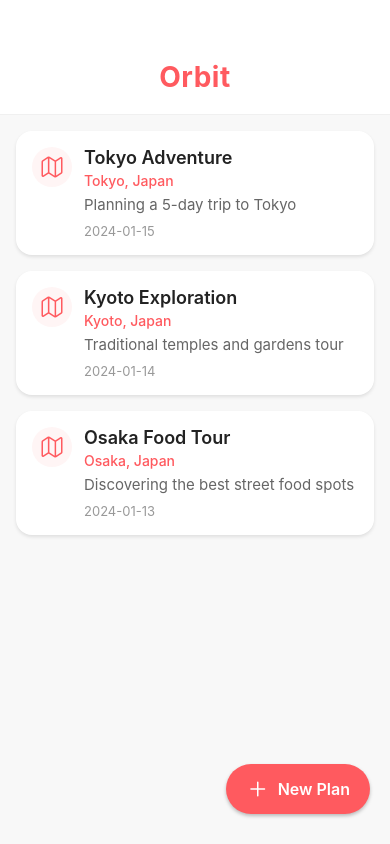
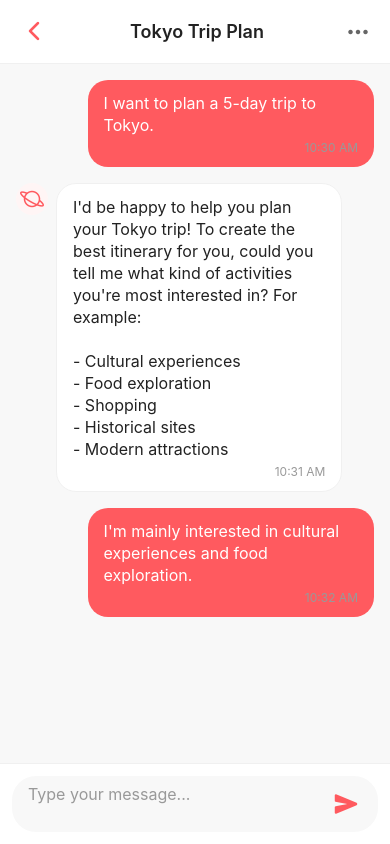
Before and after one commit to BobbyWang0120/orbit_mobile, a React Native app: screen /Chat in a window 390 px wide. Built offline with nearby package versions, Linux system fonts and the light colour scheme.

Commit message:
创建了初步的聊天界面

```diff
--- a/App.tsx
+++ b/App.tsx
@@ -1,12 +1,28 @@
 import { StatusBar } from 'expo-status-bar';
 import { SafeAreaProvider } from 'react-native-safe-area-context';
+import { NavigationContainer } from '@react-navigation/native';
+import { createNativeStackNavigator } from '@react-navigation/native-stack';
 import HomeScreen from './src/screens/HomeScreen';
+import ChatScreen from './src/screens/ChatScreen';
+import { RootStackParamList } from './src/navigation/types';
+
+const Stack = createNativeStackNavigator<RootStackParamList>();
 
 export default function App() {
   return (
     <SafeAreaProvider>
-      <StatusBar style="dark" />
-      <HomeScreen />
+      <NavigationContainer>
+        <StatusBar style="dark" />
+        <Stack.Navigator
+          screenOptions={{
+            headerShown: false,
+            animation: 'slide_from_right',
+          }}
+        >
+          <Stack.Screen name="Home" component={HomeScreen} />
+          <Stack.Screen name="Chat" component={ChatScreen} />
+        </Stack.Navigator>
+      </NavigationContainer>
     </SafeAreaProvider>
   );
 }
--- a/package.json
+++ b/package.json
@@ -10,11 +10,15 @@
   },
   "dependencies": {
     "@expo/vector-icons": "^14.0.4",
+    "@react-navigation/native": "^7.0.9",
+    "@react-navigation/native-stack": "^7.1.10",
     "expo": "~52.0.11",
     "expo-status-bar": "~2.0.0",
     "react": "18.3.1",
     "react-native": "0.76.3",
-    "react-native-safe-area-context": "^4.14.0"
+    "react-native-gesture-handler": "^2.21.2",
+    "react-native-safe-area-context": "^4.14.0",
+    "react-native-screens": "^4.3.0"
   },
   "devDependencies": {
     "@babel/core": "^7.25.2",
--- /dev/null
+++ b/src/navigation/types.ts
@@ -0,0 +1,5 @@
+// 导航参数类型定义
+export type RootStackParamList = {
+  Home: undefined;
+  Chat: undefined;
+};
--- /dev/null
+++ b/src/screens/ChatScreen.tsx
@@ -0,0 +1,217 @@
+import React from 'react';
+import {
+  View,
+  Text,
+  StyleSheet,
+  TextInput,
+  TouchableOpacity,
+  FlatList,
+  KeyboardAvoidingView,
+  Platform,
+} from 'react-native';
+import { Ionicons } from '@expo/vector-icons';
+import { SafeAreaView } from 'react-native-safe-area-context';
+
+// 模拟的聊天消息数据
+const mockMessages = [
+  {
+    id: '1',
+    type: 'user',
+    message: 'I want to plan a 5-day trip to Tokyo.',
+    timestamp: '10:30 AM',
+  },
+  {
+    id: '2',
+    type: 'ai',
+    message: 'I\'d be happy to help you plan your Tokyo trip! To create the best itinerary for you, could you tell me what kind of activities you\'re most interested in? For example:\n\n- Cultural experiences\n- Food exploration\n- Shopping\n- Historical sites\n- Modern attractions',
+    timestamp: '10:31 AM',
+  },
+  {
+    id: '3',
+    type: 'user',
+    message: 'I\'m mainly interested in cultural experiences and food exploration.',
+    timestamp: '10:32 AM',
+  },
+];
+
+// 消息气泡组件
+const MessageBubble = ({ message, type, timestamp }: {
+  message: string;
+  type: 'user' | 'ai';
+  timestamp: string;
+}) => (
+  <View style={[styles.messageContainer, type === 'user' ? styles.userMessage : styles.aiMessage]}>
+    {type === 'ai' && (
+      <View style={styles.avatarContainer}>
+        <Ionicons name="planet-outline" size={24} color="#FF5A5F" />
+      </View>
+    )}
+    <View style={[
+      styles.messageBubble,
+      type === 'user' ? styles.userBubble : styles.aiBubble
+    ]}>
+      <Text style={[
+        styles.messageText,
+        type === 'user' ? styles.userText : styles.aiText
+      ]}>{message}</Text>
+      <Text style={styles.timestamp}>{timestamp}</Text>
+    </View>
+  </View>
+);
+
+const ChatScreen = () => {
+  return (
+    <SafeAreaView style={styles.container}>
+      {/* 顶部导航栏 */}
+      <View style={styles.header}>
+        <TouchableOpacity style={styles.backButton}>
+          <Ionicons name="chevron-back" size={28} color="#FF5A5F" />
+        </TouchableOpacity>
+        <Text style={styles.headerTitle}>Tokyo Trip Plan</Text>
+        <TouchableOpacity style={styles.menuButton}>
+          <Ionicons name="ellipsis-horizontal" size={24} color="#666" />
+        </TouchableOpacity>
+      </View>
+
+      {/* 聊天消息列表 */}
+      <FlatList
+        data={mockMessages}
+        keyExtractor={(item) => item.id}
+        renderItem={({ item }) => (
+          <MessageBubble
+            message={item.message}
+            type={item.type}
+            timestamp={item.timestamp}
+          />
+        )}
+        contentContainerStyle={styles.messagesList}
+      />
+
+      {/* 底部输入框 */}
+      <KeyboardAvoidingView
+        behavior={Platform.OS === 'ios' ? 'padding' : undefined}
+        style={styles.inputContainer}
+      >
+        <View style={styles.inputWrapper}>
+          <TextInput
+            style={styles.input}
+            placeholder="Type your message..."
+            multiline
+            placeholderTextColor="#999"
+          />
+          <TouchableOpacity style={styles.sendButton}>
+            <Ionicons name="send" size={24} color="#FF5A5F" />
+          </TouchableOpacity>
+        </View>
+      </KeyboardAvoidingView>
+    </SafeAreaView>
+  );
+};
+
+const styles = StyleSheet.create({
+  container: {
+    flex: 1,
+    backgroundColor: '#f8f8f8',
+  },
+  header: {
+    flexDirection: 'row',
+    alignItems: 'center',
+    justifyContent: 'space-between',
+    paddingHorizontal: 16,
+    paddingVertical: 12,
+    backgroundColor: '#fff',
+    borderBottomWidth: 1,
+    borderBottomColor: '#f0f0f0',
+  },
+  backButton: {
+    padding: 4,
+  },
+  headerTitle: {
+    fontSize: 18,
+    fontWeight: '600',
+    color: '#222',
+  },
+  menuButton: {
+    padding: 4,
+  },
+  messagesList: {
+    paddingHorizontal: 16,
+    paddingVertical: 8,
+  },
+  messageContainer: {
+    flexDirection: 'row',
+    marginVertical: 8,
+    maxWidth: '80%',
+  },
+  userMessage: {
+    alignSelf: 'flex-end',
+  },
+  aiMessage: {
+    alignSelf: 'flex-start',
+  },
+  avatarContainer: {
+    width: 32,
+    height: 32,
+    borderRadius: 16,
+    backgroundColor: '#fff5f5',
+    justifyContent: 'center',
+    alignItems: 'center',
+    marginRight: 8,
+  },
+  messageBubble: {
+    borderRadius: 20,
+    paddingHorizontal: 16,
+    paddingVertical: 12,
+    maxWidth: '100%',
+  },
+  userBubble: {
+    backgroundColor: '#FF5A5F',
+  },
+  aiBubble: {
+    backgroundColor: '#fff',
+    borderWidth: 1,
+    borderColor: '#f0f0f0',
+  },
+  messageText: {
+    fontSize: 16,
+    lineHeight: 22,
+  },
+  userText: {
+    color: '#fff',
+  },
+  aiText: {
+    color: '#222',
+  },
+  timestamp: {
+    fontSize: 12,
+    color: '#999',
+    marginTop: 4,
+    alignSelf: 'flex-end',
+  },
+  inputContainer: {
+    backgroundColor: '#fff',
+    borderTopWidth: 1,
+    borderTopColor: '#f0f0f0',
+    padding: 12,
+  },
+  inputWrapper: {
+    flexDirection: 'row',
+    alignItems: 'center',
+    backgroundColor: '#f8f8f8',
+    borderRadius: 24,
+    paddingHorizontal: 16,
+    paddingVertical: 8,
+  },
+  input: {
+    flex: 1,
+    fontSize: 16,
+    maxHeight: 100,
+    color: '#222',
+  },
+  sendButton: {
+    marginLeft: 12,
+    padding: 4,
+  },
+});
+
+export default ChatScreen;
--- a/src/screens/HomeScreen.tsx
+++ b/src/screens/HomeScreen.tsx
@@ -1,6 +1,8 @@
 import React from 'react';
 import { View, Text, StyleSheet, FlatList, TouchableOpacity, Dimensions } from 'react-native';
 import { Ionicons } from '@expo/vector-icons';
+import type { NativeStackNavigationProp } from '@react-navigation/native-stack';
+import { RootStackParamList } from '../navigation/types';
 
 // 获取屏幕宽度用于计算卡片宽度
 const { width } = Dimensions.get('window');
@@ -30,6 +32,13 @@ const mockConversations = [
   },
 ];
 
+// 定义导航属性类型
+type HomeScreenNavigationProp = NativeStackNavigationProp<RootStackParamList, 'Home'>;
+
+interface HomeScreenProps {
+  navigation: HomeScreenNavigationProp;
+}
+
 // 对话列表项组件
 const ConversationItem = ({ title, lastMessage, date, destination }: {
   title: string;
@@ -53,7 +62,7 @@ const ConversationItem = ({ title, lastMessage, date, destination }: {
 );
 
 // 主页面组件
-const HomeScreen = () => {
+const HomeScreen = ({ navigation }: HomeScreenProps) => {
   return (
     <View style={styles.container}>
       <View style={styles.header}>
@@ -75,7 +84,10 @@ const HomeScreen = () => {
         contentContainerStyle={styles.listContent}
       />
 
-      <TouchableOpacity style={styles.newChatButton}>
+      <TouchableOpacity
+        style={styles.newChatButton}
+        onPress={() => navigation.navigate('Chat')}
+      >
         <Ionicons name="add" size={24} color="white" />
         <Text style={styles.newChatButtonText}>New Plan</Text>
       </TouchableOpacity>
```
Also changed, not shown: 1 other file (tests, documents, lock files or other folders).
